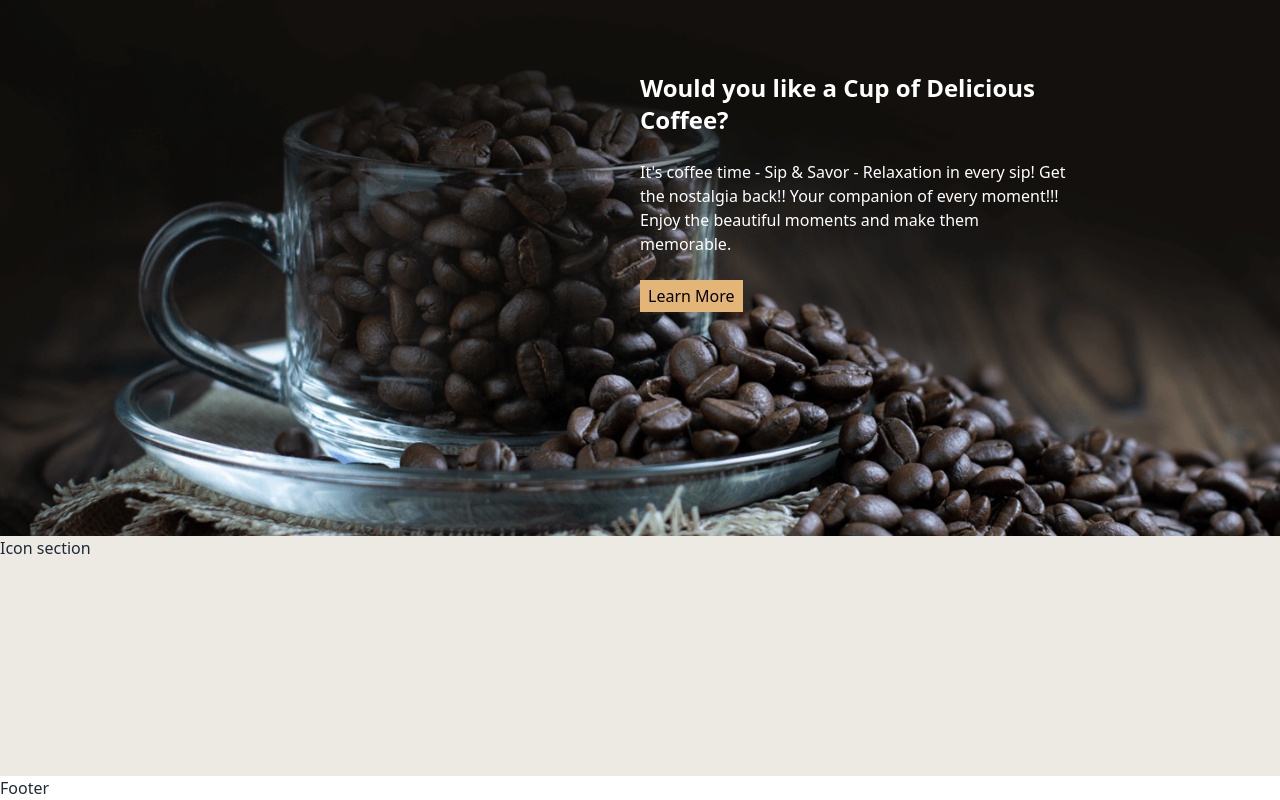
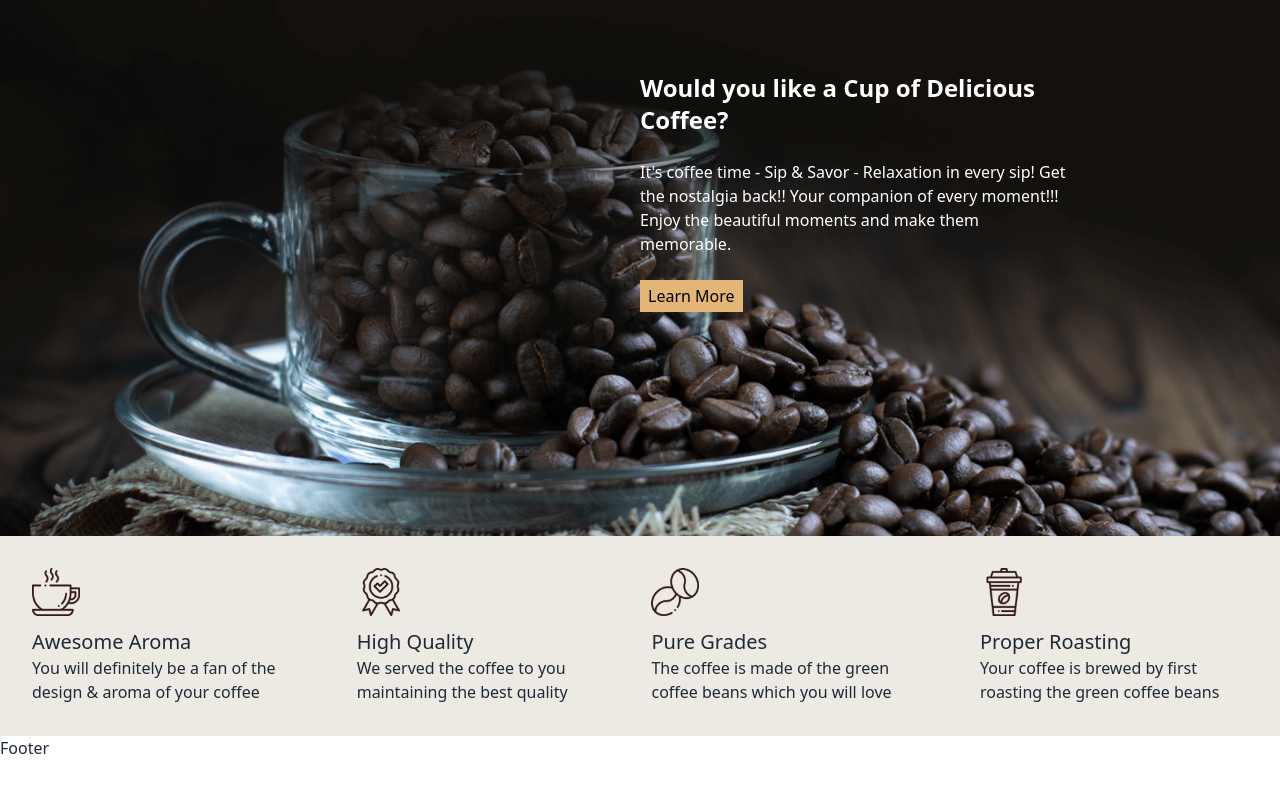
Before and after one commit to biswasbittu/coffee_store-Clint-project, a React (Vite) app: page / in a window 1280 px wide. Shown: the part 328-1128 px from the top of the page. After the commit the page ends 1088 px from the top, so only its background shows below. Built offline with nearby package versions, Linux system fonts and the light colour scheme.

Commit message:
home banner done

```diff
--- a/src/components/Home/Home.jsx
+++ b/src/components/Home/Home.jsx
@@ -21,7 +21,40 @@ const Home = () => {
         </div>
       </div>
       {/* cover icon section */}
-      <div className="bg-[#ECEAE3] h-60"> Icon section</div>
+      <div className="bg-[#ECEAE3] ">
+        <div className="flex items-center justify-center p-8 gap-12 container mx-auto  ">
+          {/* logo-1 */}
+          <div className="">
+            <img src="../../../public/icons/1.png" alt="" className="w-12" />
+            <h2 className="text-xl font-medium mt-3">Awesome Aroma</h2>
+            <p>
+              You will definitely be a fan of the design & aroma of your coffee
+            </p>
+          </div>
+          {/* logo-2 */}
+          <div className="">
+            <img src="../../../public/icons/2.png" alt="" className="w-12" />
+            <h2 className="text-xl font-medium mt-3">High Quality</h2>
+            <p>We served the coffee to you maintaining the best quality</p>
+          </div>
+          {/* logo-3 */}
+          <div className="">
+            <img src="../../../public/icons/3.png" alt="" className="w-12" />
+            <h2 className="text-xl font-medium mt-3">Pure Grades</h2>
+            <p>
+              The coffee is made of the green coffee beans which you will love
+            </p>
+          </div>
+          {/* logo-4 */}
+          <div className="">
+            <img src="../../../public/icons/4.png" alt="" className="w-12" />
+            <h2 className="text-xl font-medium mt-3">Proper Roasting</h2>
+            <p>
+              Your coffee is brewed by first roasting the green coffee beans
+            </p>
+          </div>
+        </div>
+      </div>
     </div>
   );
 };
```
